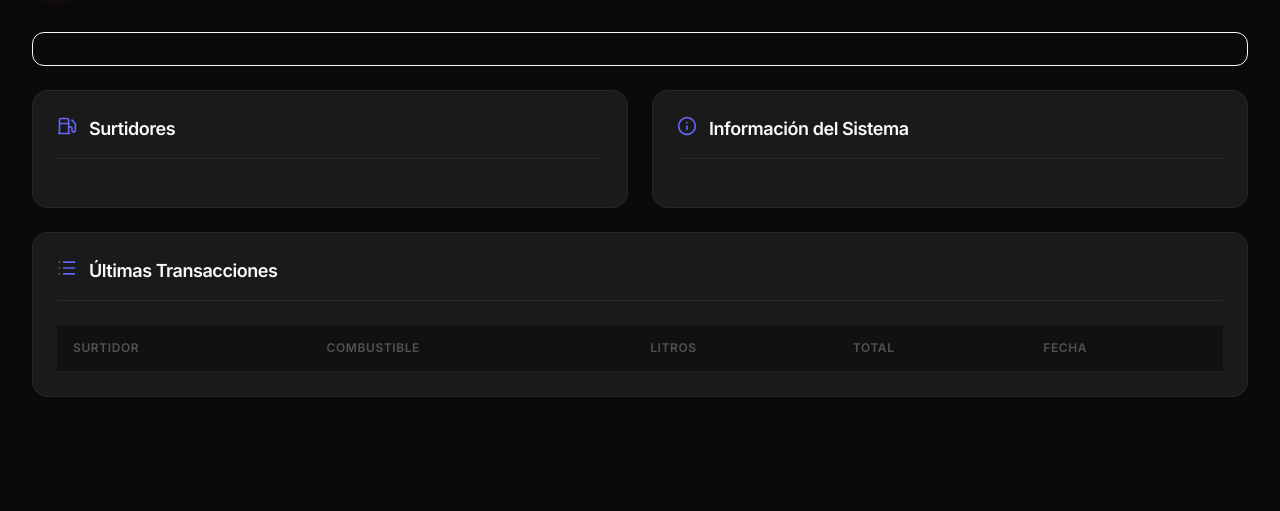
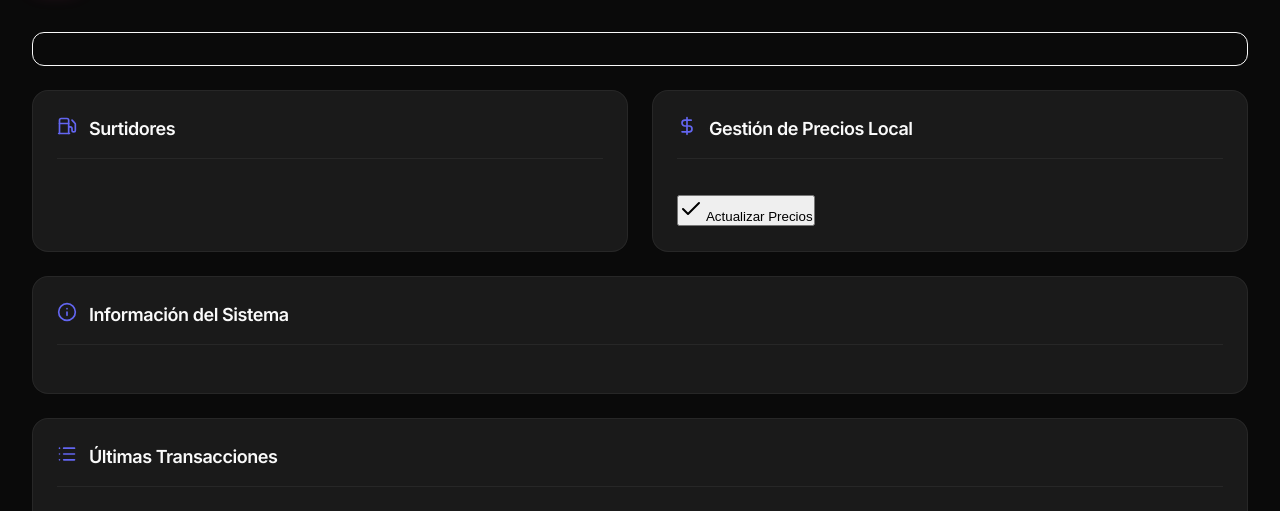
Before and after one commit to 1Bnja/SistemaGasolinera, a Flask app: template distribuidor/templates/distribuidor.html in a window 1280 px wide. Shown: the part 102-613 px from the top of the page. Run offline with Flask 3, Linux system fonts and the light colour scheme; the template is opened without the code that fills it: most values are stand-ins (such as "Sample title", 1, 10 or a date in 2020); lists and menus that the app fills with data are empty.

Commit message:
Gestion de precios actualizados al ejecutar la simulacion

```diff
--- a/casa_matriz/app.py
+++ b/casa_matriz/app.py
@@ -4,6 +4,8 @@ import json
 import requests
 import sqlite3
 import os
+import time
+import random
 from flask import Flask, render_template, request, jsonify
 from datetime import datetime
 
@@ -27,6 +29,13 @@ precios_actuales = {
 distribuidores_conectados = {}
 lock_distribuidores = threading.Lock()
 lock_db = threading.Lock()
+
+# Simulación automática de precios
+simulacion_precios_activa = False
+simulacion_precios_thread = None
+simulacion_precios_lock = threading.Lock()
+SIM_INTERVAL = int(os.getenv('SIM_PRECIOS_INTERVAL', '10'))  # segundos
+SIM_DELTA_PERCENT = float(os.getenv('SIM_PRECIOS_DELTA', '0.02'))  # variación ±2%
 
 
 def init_database():
@@ -221,6 +230,30 @@ def broadcast_precios():
                     dist.activo = False
 
 
+def simulacion_precios_loop():
+    global simulacion_precios_activa
+    print(f"[SIMULACION_PRECIOS] Iniciada (intervalo {SIM_INTERVAL}s, delta {SIM_DELTA_PERCENT*100:.1f}%)", flush=True)
+    while simulacion_precios_activa:
+        try:
+            # Calcular nuevos precios con variación aleatoria
+            for c in precios_actuales.keys():
+                delta = random.uniform(-SIM_DELTA_PERCENT, SIM_DELTA_PERCENT)
+                nuevo = max(100, int(precios_actuales[c] * (1 + delta)))
+                precios_actuales[c] = nuevo
+
+            # Guardar en DB
+            actualizar_precios_db()
+
+            # Propagar a distribuidores
+            broadcast_precios()
+            print(f"[SIMULACION_PRECIOS] Precios actualizados: {precios_actuales}", flush=True)
+        except Exception as e:
+            print(f"[SIMULACION_PRECIOS] Error: {e}", flush=True)
+
+        time.sleep(SIM_INTERVAL)
+    print(f"[SIMULACION_PRECIOS] Detenida", flush=True)
+
+
 def procesar_mensaje_distribuidor(distribuidor_id, mensaje):
     tipo = mensaje.get('tipo')
 
@@ -237,6 +270,23 @@ def procesar_mensaje_distribuidor(distribuidor_id, mensaje):
         with lock_distribuidores:
             if distribuidor_id in distribuidores_conectados:
                 distribuidores_conectados[distribuidor_id].ultima_conexion = datetime.now()
+
+    elif tipo == 'cambio_precios':
+        # Manejar cambio de precios desde distribuidor
+        nuevos_precios = mensaje.get('precios', {})
+        print(f"[CAMBIO_PRECIOS] Recibido de Distribuidor {distribuidor_id}: {nuevos_precios}", flush=True)
+        print(f"[CAMBIO_PRECIOS] Precios actuales antes del cambio: {precios_actuales}", flush=True)
+
+        # Actualizar precios globales
+        for combustible, precio in nuevos_precios.items():
+            if combustible in COMBUSTIBLES:
+                precios_actuales[combustible] = int(precio)
+
+        print(f"[CAMBIO_PRECIOS] Precios actuales después del cambio: {precios_actuales}", flush=True)
+        actualizar_precios_db()
+
+        # Opcional: propagar a otros distribuidores
+        # broadcast_precios()
 
 
 def servidor_tcp():
@@ -369,10 +419,22 @@ def borrar_todos_datos():
 
 @app.route('/api/simulacion/global/iniciar', methods=['POST'])
 def iniciar_simulacion_global():
+    global simulacion_precios_activa, simulacion_precios_thread
     try:
         import requests
         resultados = []
 
+        # Iniciar simulación de precios en Casa Matriz
+        with simulacion_precios_lock:
+            if not simulacion_precios_activa:
+                simulacion_precios_activa = True
+                simulacion_precios_thread = threading.Thread(target=simulacion_precios_loop)
+                simulacion_precios_thread.daemon = True
+                simulacion_precios_thread.start()
+                resultados.append("CasaMatriz: Simulación de precios iniciada")
+                print("[SIMULACION_GLOBAL] Simulación de precios activada", flush=True)
+
+        # Iniciar simulación en distribuidores
         for i in range(1, 4):
             try:
                 url = f'http://distribuidor-{i}:8000/api/simulacion/iniciar'
@@ -384,7 +446,7 @@ def iniciar_simulacion_global():
 
         return jsonify({
             'status': 'success',
-            'message': 'Comando de iniciar simulación enviado a todos los distribuidores',
+            'message': 'Simulación global iniciada (precios + distribuidores)',
             'resultados': resultados
         })
     except Exception as e:
@@ -393,10 +455,19 @@ def iniciar_simulacion_global():
 
 @app.route('/api/simulacion/global/detener', methods=['POST'])
 def detener_simulacion_global():
+    global simulacion_precios_activa
     try:
         import requests
         resultados = []
 
+        # Detener simulación de precios en Casa Matriz
+        with simulacion_precios_lock:
+            if simulacion_precios_activa:
+                simulacion_precios_activa = False
+                resultados.append("CasaMatriz: Simulación de precios detenida")
+                print("[SIMULACION_GLOBAL] Simulación de precios desactivada", flush=True)
+
+        # Detener simulación en distribuidores
         for i in range(1, 4):
             try:
                 url = f'http://distribuidor-{i}:8000/api/simulacion/detener'
@@ -408,7 +479,7 @@ def detener_simulacion_global():
 
         return jsonify({
             'status': 'success',
-            'message': 'Comando de detener simulación enviado a todos los distribuidores',
+            'message': 'Simulación global detenida (precios + distribuidores)',
             'resultados': resultados
         })
     except Exception as e:
--- a/distribuidor/static/js/distribuidor.js
+++ b/distribuidor/static/js/distribuidor.js
@@ -18,6 +18,9 @@
                     banner.innerHTML = '<i data-lucide="wifi"></i> Conectado a Casa Matriz';
                 }
                 lucide.createIcons();
+
+                // Renderizar formulario de precios
+                renderFormPrecios(data.precios);
 
                 // Surtidores
                 const surtidoresHtml = data.surtidores.map(s => {
@@ -131,5 +134,70 @@
             await cargarTransacciones();
         }
 
+        function renderFormPrecios(precios) {
+            const form = document.getElementById('precios-form-dist');
+            if (!form) return;
+
+            const labels = {
+                '93': 'Gasolina 93',
+                '95': 'Gasolina 95',
+                '97': 'Gasolina 97',
+                'diesel': 'Diesel',
+                'kerosene': 'Kerosene'
+            };
+
+            const tipos = ['93', '95', '97', 'diesel', 'kerosene'];
+            form.innerHTML = tipos.map(tipo => `
+                <div class="precio-item">
+                    <span class="precio-label">${labels[tipo] || tipo}</span>
+                    <input type="number" id="precio-dist-${tipo}" class="precio-input"
+                           value="${precios[tipo] || 0}" step="1" min="0">
+                </div>
+            `).join('');
+        }
+
+        async function actualizarPreciosLocal() {
+            const nuevosPrecios = {};
+            ['93', '95', '97', 'diesel', 'kerosene'].forEach(tipo => {
+                const input = document.getElementById(`precio-dist-${tipo}`);
+                if (input) {
+                    nuevosPrecios[tipo] = parseInt(input.value) || 0;
+                }
+            });
+
+            try {
+                const response = await fetch('/api/precios/actualizar', {
+                    method: 'POST',
+                    headers: { 'Content-Type': 'application/json' },
+                    body: JSON.stringify(nuevosPrecios)
+                });
+
+                const result = await response.json();
+
+                const mensaje = document.getElementById('mensaje-precios');
+                if (response.ok) {
+                    mensaje.textContent = result.message || 'Precios actualizados correctamente';
+                    mensaje.className = 'mensaje success';
+                } else {
+                    mensaje.textContent = result.message || 'Error al actualizar precios';
+                    mensaje.className = 'mensaje error';
+                }
+                mensaje.style.display = 'block';
+
+                setTimeout(() => {
+                    mensaje.style.display = 'none';
+                }, 4000);
+
+                await cargarDatos();
+                lucide.createIcons();
+            } catch (error) {
+                console.error('Error:', error);
+                const mensaje = document.getElementById('mensaje-precios');
+                mensaje.textContent = 'Error de conexión con el servidor';
+                mensaje.className = 'mensaje error';
+                mensaje.style.display = 'block';
+            }
+        }
+
         cargarDatos();
         setInterval(cargarDatos, 2000);
--- a/distribuidor/templates/distribuidor.html
+++ b/distribuidor/templates/distribuidor.html
@@ -52,6 +52,23 @@
             <div class="card">
                 <div class="card-header">
                     <span class="card-icon">
+                        <i data-lucide="dollar-sign"></i>
+                    </span>
+                    <h2 class="card-title">Gestión de Precios Local</h2>
+                </div>
+                <div id="precios-form-dist"></div>
+                <button class="btn btn-primary" onclick="actualizarPreciosLocal()" style="margin-top: 0.75rem;">
+                    <i data-lucide="check"></i>
+                    <span>Actualizar Precios</span>
+                </button>
+                <div id="mensaje-precios" class="mensaje"></div>
+            </div>
+        </div>
+
+        <div class="grid">
+            <div class="card">
+                <div class="card-header">
+                    <span class="card-icon">
                         <i data-lucide="info"></i>
                     </span>
                     <h2 class="card-title">Información del Sistema</h2>
```
Also changed, not shown: casa_matriz/static/js/casa_matriz.js (+32 -0 lines), distribuidor/app.py (+53 -0 lines), distribuidor/static/css/distribuidor.css (+63 -0 lines).
